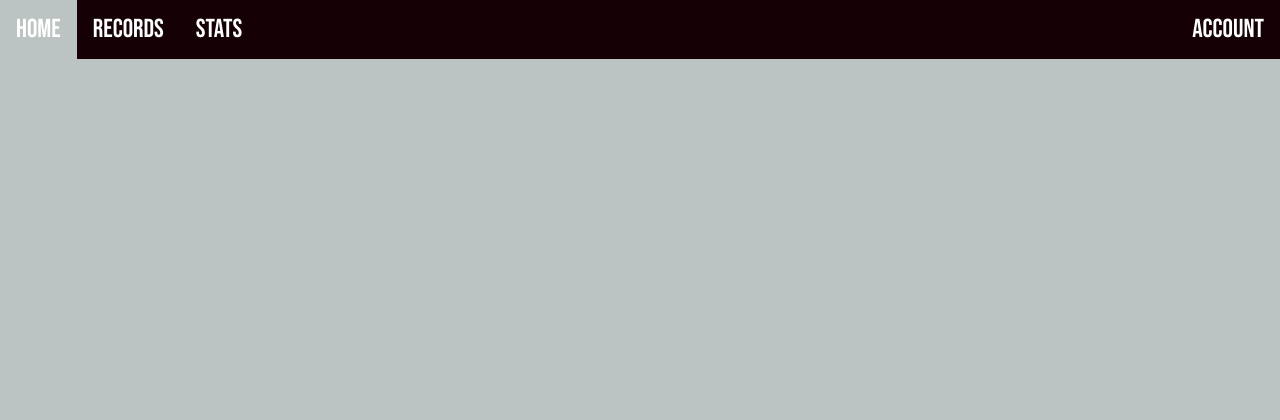
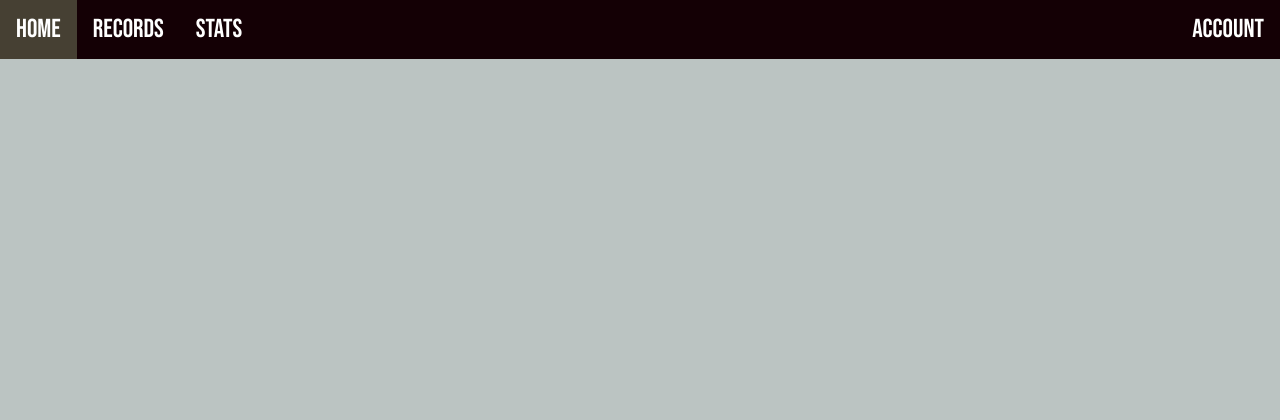
Before and after one commit to gjumle/school, a PHP site: page / in a window 1280 px wide. Shown: the top 420 px of the page. Run offline with PHP 8.4, Linux system fonts and the light colour scheme.

Commit message:
nav bar styling

```diff
--- a/dev/r&r/index.php
+++ b/dev/r&r/index.php
@@ -20,7 +20,7 @@
 	<header>
 		<nav class="nav">
 			<ul class="nav-links">
-				<li><a class="nav-link" href="#">Home</a></li>
+				<li><a class="nav-link active" href="#">Home</a></li>
 				<li><a class="nav-link" href="#">Records</a></li>
 				<li><a class="nav-link" href="#">Stats</a></li>
 				<li><a class="nav-link nav-link-right" href="#">Account</a></li>
--- a/dev/r&r/styles.css
+++ b/dev/r&r/styles.css
@@ -32,7 +32,11 @@ a.nav-link {
 }
 
 a.nav-link:hover {
- 	background-color: #BBC4C2;
+ 	background-color: #464033;
+}
+
+.active {
+	background-color: #464033;
 }
 
 
```
